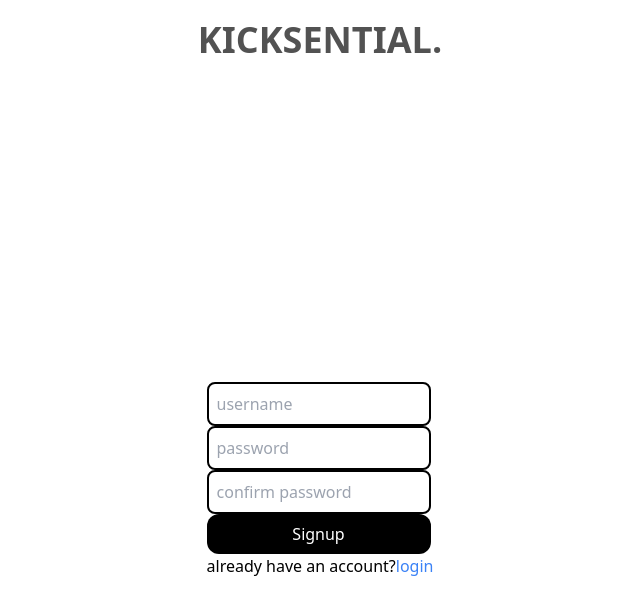
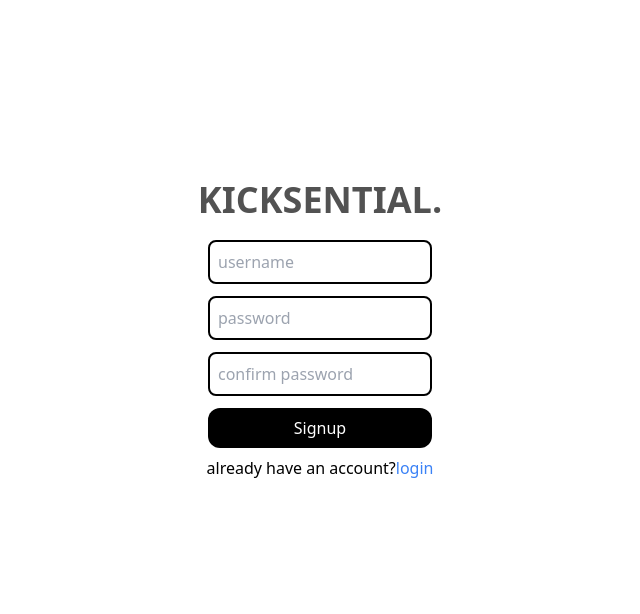
Before and after one commit to MakaChikava/E-Commerce, a React (Create React App) app in the folder kicksential/: page /signup in a window 1280 px wide. Shown: the top 614 px of the page, without its empty margins (320-960 px from the left). Built offline with nearby package versions, Linux system fonts and the light colour scheme.

Commit message:
completed design and fixed signup error issues

```diff
--- a/kicksential/src/signup.js
+++ b/kicksential/src/signup.js
@@ -7,7 +7,8 @@ const SignUp = () => {
     const [username, setUsername] = useState('')
     const [password, setPassword] = useState('')
     const [password2, setPassword2] = useState('')
-    const [error, setError] = useState('')
+    const [error, setError] = useState([])
+    const [error2, setError2] = useState('')
 
     const handleUsername = (e) =>{
         setUsername(e.target.value)
@@ -25,58 +26,88 @@ const SignUp = () => {
 
     const handleSubmit = () =>{
         if(password === password2){
-
+            setError2('')
             const signUpData = {
                 username: username,
                 password: password
             }
             axios
                 .post('http://127.0.0.1:8000/api/v1/users/', signUpData)
-                .then((res)=>{
+                .then(()=>{
+                    window.location.replace('/login')
+                })
+                .catch((err)=>{
+                    setError(err.response.data)
+                    console.log(err.response.data)
+
                     toast({
-                        message: ' Acount created, please log in!',
-                        type: 'is-success',
+                        message: `${error.password || error.username}`,
+                        type: 'error',
                         dismissable: true,
                         pauseOnHover: true,
                         duration: 2000,
                         position: 'bottom-right',
                     })
-                    window.location.replace('/login')
-                })
-                .catch((error)=>{
-                    setError(error.response.data.password)
                 })
 
         } else{
-            console.log("Passwords don't match")
-            setError("Passwords don't match")
+            setError2("Passwords don't match")
+            toast({
+                message: "Passwords don't match",
+                type: 'is-error',
+                dismissable: true,
+                pauseOnHover: true,
+                duration: 2000,
+                position: 'bottom-right',
+                style: {
+                    backgroundColor: 'red',
+                    color: 'black'
+                }
+            })
+            console.log(error2)
+
         }
 
     }
 
     return (
-        <div>
+        <div className="flex flex-col h-screen justify-center">
             <h1 className="flex justify-center items-center text-neutral-600 text-4xl font-bold duration-500 m-3 p-2 cursor-pointer">KICKSENTIAL.</h1>
-            <div className="w-full h-screen flex justify-center items-center">
-                <div className="flex flex-col w-fit">
+            <div className="w-full h-3/6 flex justify-center">
+                <div className="flex flex-col h-[300px] w-1/3 items-center">
                     <form>
                         <input onChange={(e)=>{
                             handleUsername(e)
-                        }} type="text" placeholder="username" className="flex border-2 p-2 border-black rounded-lg w-56"/>
+                        }} type="text" placeholder="username" className="flex border-2 p-2 mb-3 border-black rounded-lg w-56"/>
                         <input onChange={(e)=>{
                             handlePassword(e)
-                        }} type="text" placeholder="password" className="flex border-2 p-2 border-black rounded-lg w-56"/>
+                        }} type="text" placeholder="password" className="flex border-2 p-2 mb-3 border-black rounded-lg w-56"/>
                         <input onChange={(e)=>{
                             handlePassword2(e)
-                        }} type="text" placeholder="confirm password" className="flex border-2 p-2 border-black rounded-lg w-56"/>
+                        }} type="text" placeholder="confirm password" className="flex border-2 p-2 mb-3 border-black rounded-lg w-56"/>
                     </form>
 
-                    <div className="bg-red-500">
-                        <p>{error}</p>
+
+                    {error.password || error.username ?
+                    (
+                        <div className="flex justify-center bg-red-300 m-3 p-3 rounded">
+                            <p className="flex">{error.password || error.username}</p>
+                        </div>
+                    ) :
+                    (
+                        <p className="hidden">.</p>
+                    )}
+
+                {error2  ?
+                    <div className="flex justify-center bg-red-300 m-3 p-3 rounded">
+                        <p className="flex">{error2}</p>
                     </div>
+                    :
+                    <p className="hidden">.</p>
+                }
 
-                    <button onClick={handleSubmit} className="flex w-56 text-white bg-black rounded-xl p-2 justify-center">Signup</button>
-                    <p className="flex w-fit">already have an account?<Link to='/login' className="text-blue-500">login</Link></p>
+                    <button onClick={handleSubmit} className="flex w-56 text-white bg-black rounded-xl p-2 mb-2 justify-center">Signup</button>
+                    <p className="flex">already have an account?<Link to='/login' className="text-blue-500">login</Link></p>
                 </div>
             </div>
         </div>
```
